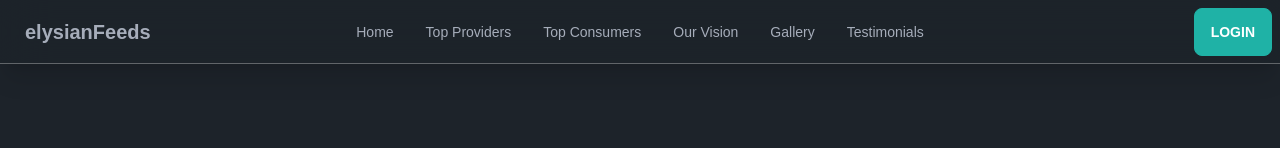
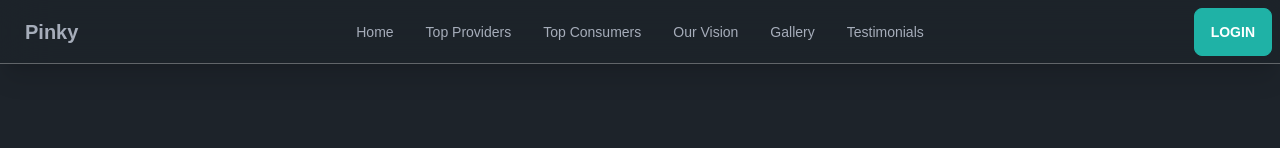
Before and after one commit to Gazi-Farhana/PINKY2023-Client, a Next.js app: page /login in a window 1280 px wide. Shown: the top 148 px of the page. Built offline with nearby package versions, Linux system fonts and the light colour scheme; a web font is replaced by a local one.

Commit message:
header name changed

```diff
--- a/components/Navbar.tsx
+++ b/components/Navbar.tsx
@@ -95,7 +95,7 @@ const Navbar = () => {
           </ul>
         </div>
         <Link href="/" className="btn btn-ghost normal-case text-xl">
-          elysianFeeds
+          Pinky
         </Link>
       </nav>
 
```
